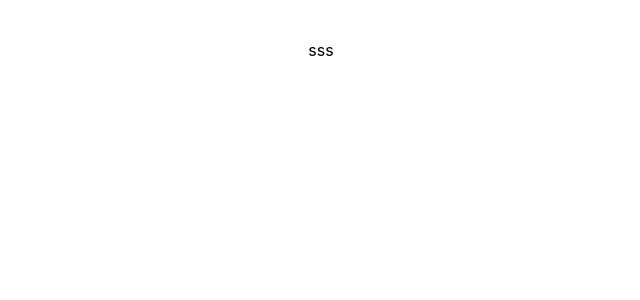
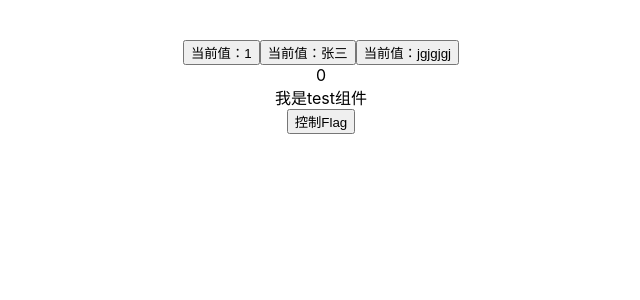
Before and after one commit to MoGenMoGen/helloReact, a React app: page / in a window 1280 px wide. Shown: the top 300 px of the page, without its empty margins (319-959 px from the left). Built offline with nearby package versions, Linux system fonts and the light colour scheme.

Commit message:
hook基础

```diff
--- a/src/App.js
+++ b/src/App.js
@@ -1,12 +1,13 @@
 import './App.css';
 import React from 'react';
+import UseStateEffect from './hooks/useStateEffect'
 
 function App() {
   return (
     <div className="App">
-     sss
-    </div>
-  );
+      <UseStateEffect />
+    </div >
+  )
 }
 
 export default App;
--- /dev/null
+++ b/src/hooks/useLocalStorage.js
@@ -0,0 +1,14 @@
+import { useState, useEffect } from "react";
+/**
+ * 需求描述：自定义hook函数，可以自动同步到本地LocalStorage
+ * const [message,setMessage] = useLocalStorage(defaultValue)
+ * 1.message可以通过自定义传入默认初始值
+ * 2.每次修改message数据的时候，都会自动往本地同步一份
+ */
+export function useLocalStorage(key, defaultValue) {
+    const [message, setMessage] = useState(defaultValue)
+    useEffect(() => {
+        window.localStorage.setItem(key, message);
+    }, [key, message])
+    return [message, setMessage]
+}
--- /dev/null
+++ b/src/hooks/useStateEffect.js
@@ -0,0 +1,62 @@
+import React, { createContext, useState, useEffect } from 'react';
+import { useWindowScroll } from './useWindowScroll';
+import { useLocalStorage } from './useLocalStorage';
+/**
+    * 在修改数据之后 把count值放在页面标题中
+    * 1.导入useEffect函数
+    * 2.在函数组件中执行 传入回调 并且定义副作用
+    * 3.当我们通过修改状态更新组件时，副作用也会不断执行
+    *
+    * 依赖项控制副作用的执行时机
+    * 1.默认状态（无依赖项）
+    * 组件初始化的时候先执行一次 等到每次数据修改组件更新再次执行
+    * 2. 添加一个空数组依赖项
+    * 组件只在初始化的时候执行一次
+    * 3.依赖特定项
+    * 组件初始化执行一次 依赖的特定项发生变化的时重新执行
+    * 4.注意事项
+    * 只要在useEffect回调函数中用到的数据状态就应该出现在依赖项数组中声明 否则可能会有bug
+    * 某种意义上 hook的出现，就是想不用生命周期也能写业务代码
+    */
+function Test() {
+    useEffect(() => {
+        let timer = setInterval(() => {
+            console.log('test');
+        }, 1000)
+        // 清除副作用
+        return () => {
+            clearInterval(timer)
+        }
+    }, [])
+    return (<div>我是test组件</div>)
+}
+
+function useStateEffect() {
+    const [count, setCount] = useState(() => { return 1 })
+    const [name, setName] = useState('张三')
+    const [y] = useWindowScroll()
+    const [message, setMessage] = useLocalStorage('hook-key', '阿菲')
+    const [flag, setFlag] = useState(true)
+
+    setTimeout(() => {
+        setMessage('jgjgjgj')
+    }, 5000);
+    useEffect(() => {
+        document.title = name
+    }, [name])
+    return (
+        <div style={{ height: '300vh' }}>
+            <button onClick={() => { setCount(count + 1) }}>当前值：{count}</button>
+            <button onClick={() => { setName(name + '1') }}>当前值：{name}</button>
+            <button>当前值：{message}</button>
+            <div>{y}</div>
+            {
+                flag ? <Test /> : null
+            }
+            <button onClick={() => setFlag(!flag)}>控制Flag</button>
+        </div>
+    )
+}
+
+
+export default useStateEffect;
--- /dev/null
+++ b/src/hooks/useWindowScroll.js
@@ -0,0 +1,12 @@
+import { useState } from 'react'
+// 自定义hook函数实现始终返回滚动位置距离顶部的距离
+export function useWindowScroll() {
+    const [y, setY] = useState(0);
+    window.addEventListener('scroll', () => {
+        setY(document.documentElement.scrollTop)
+
+    })
+    return [y]
+
+
+}
```
